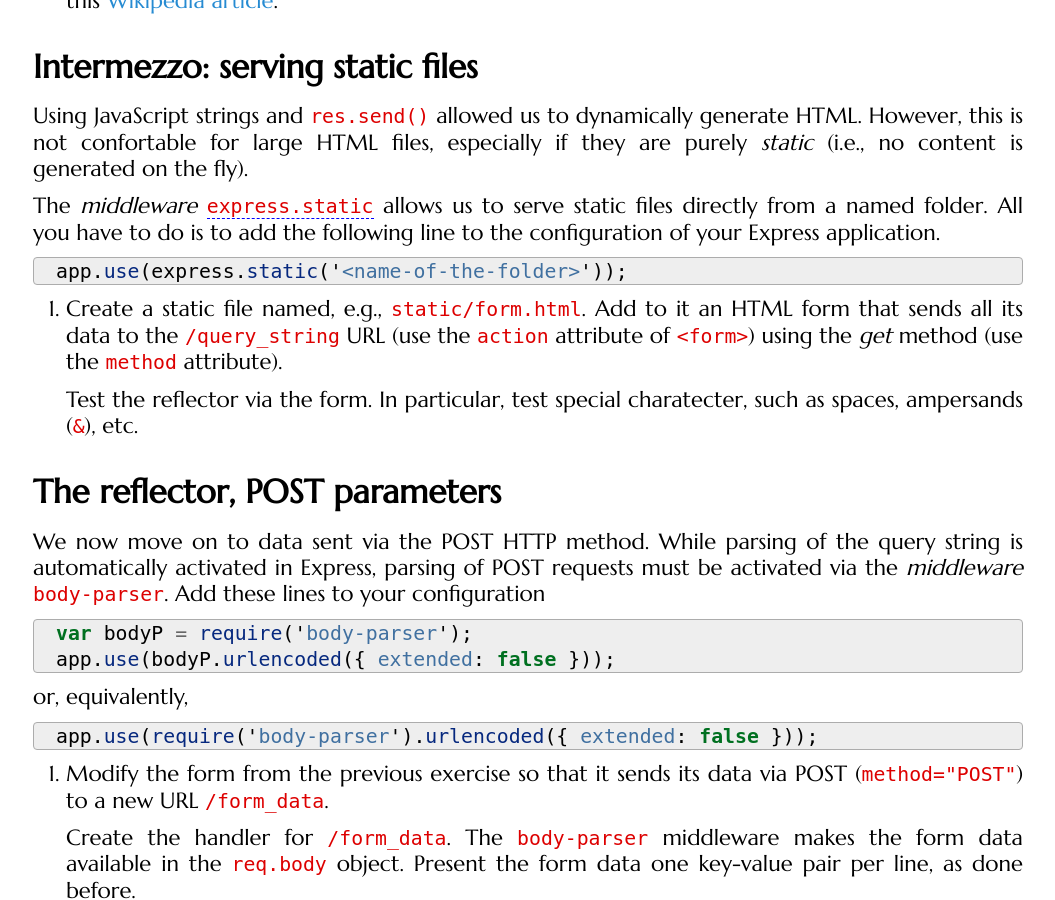
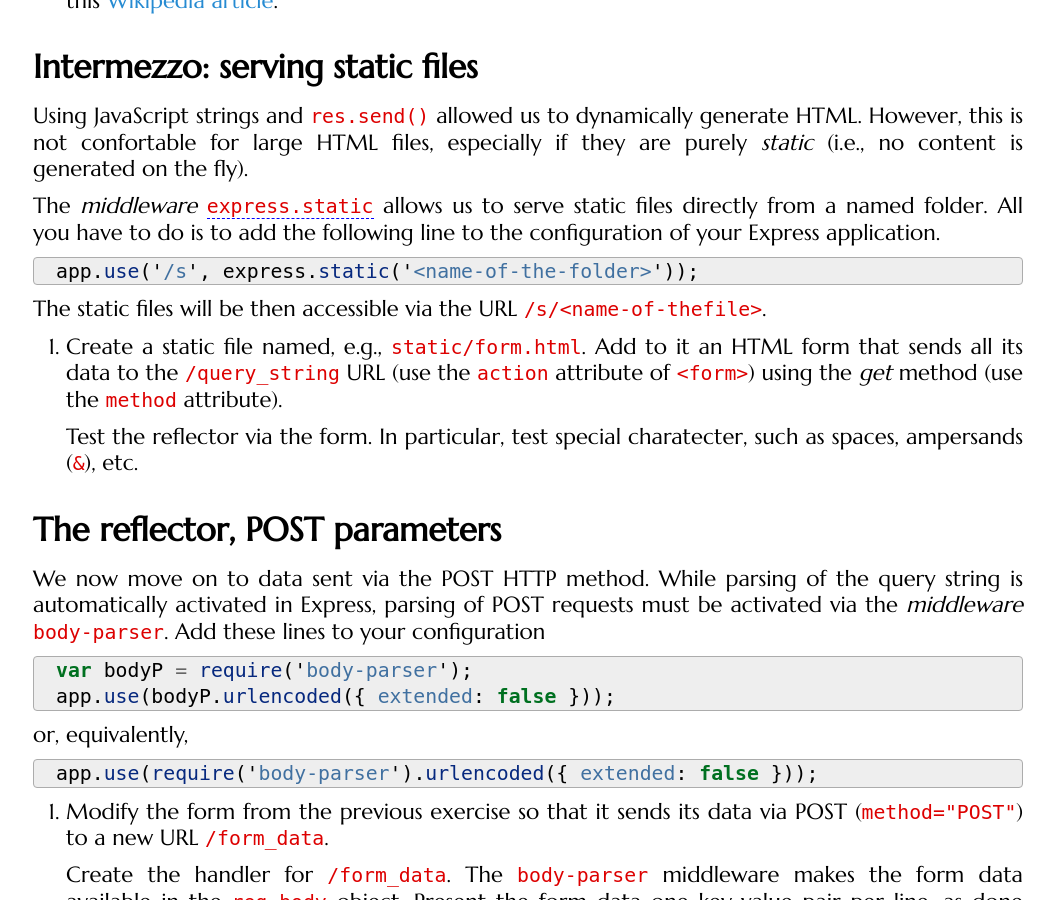
Before and after one commit to defeo/aws, a Jekyll site: the page built from _tutorials/reflector.md, in a window 1280 px wide and 900 px high, scrolled down 2996 px. Shown: the whole window, without its empty margins (112-1167 px from the left). Built offline with Jekyll 4.4.1, drawn with Linux system fonts in a browser that asks for light colours; some web fonts are replaced.

Commit message:
Update reflector.md

````diff
--- a/_tutorials/reflector.md
+++ b/_tutorials/reflector.md
@@ -119,8 +119,10 @@ have to do is to add the following line to the configuration of your
 Express application.
 
 ```js
-app.use(express.static('<name-of-the-folder>'));
+app.use('/s', express.static('<name-of-the-folder>'));
 ```
+
+The static files will be then accessible via the URL `/s/<name-of-thefile>`.
 
 1. Create a static file named, e.g., `static/form.html`. Add to it an
    HTML form that sends all its data to the `/query_string` URL (use
````
